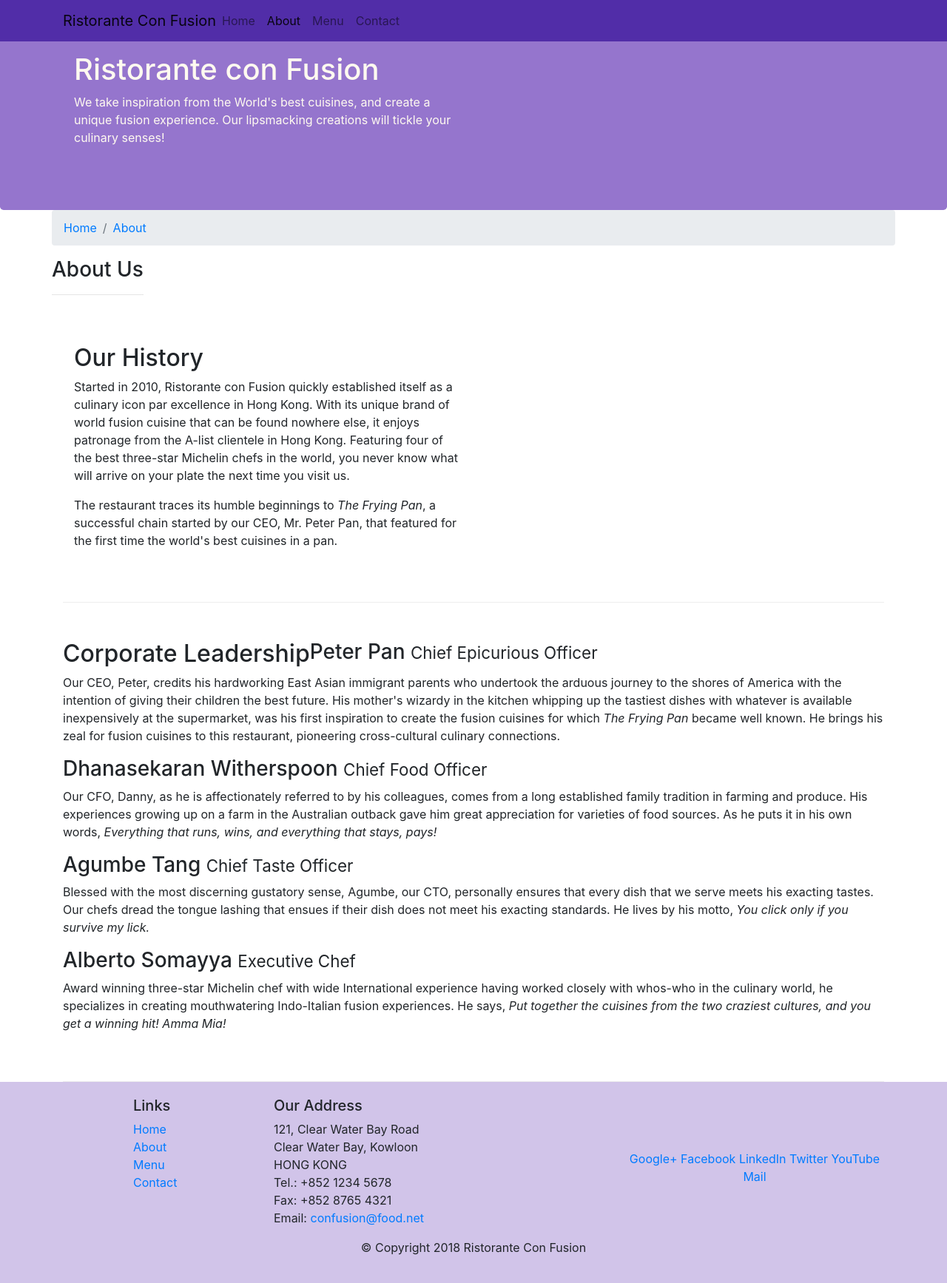
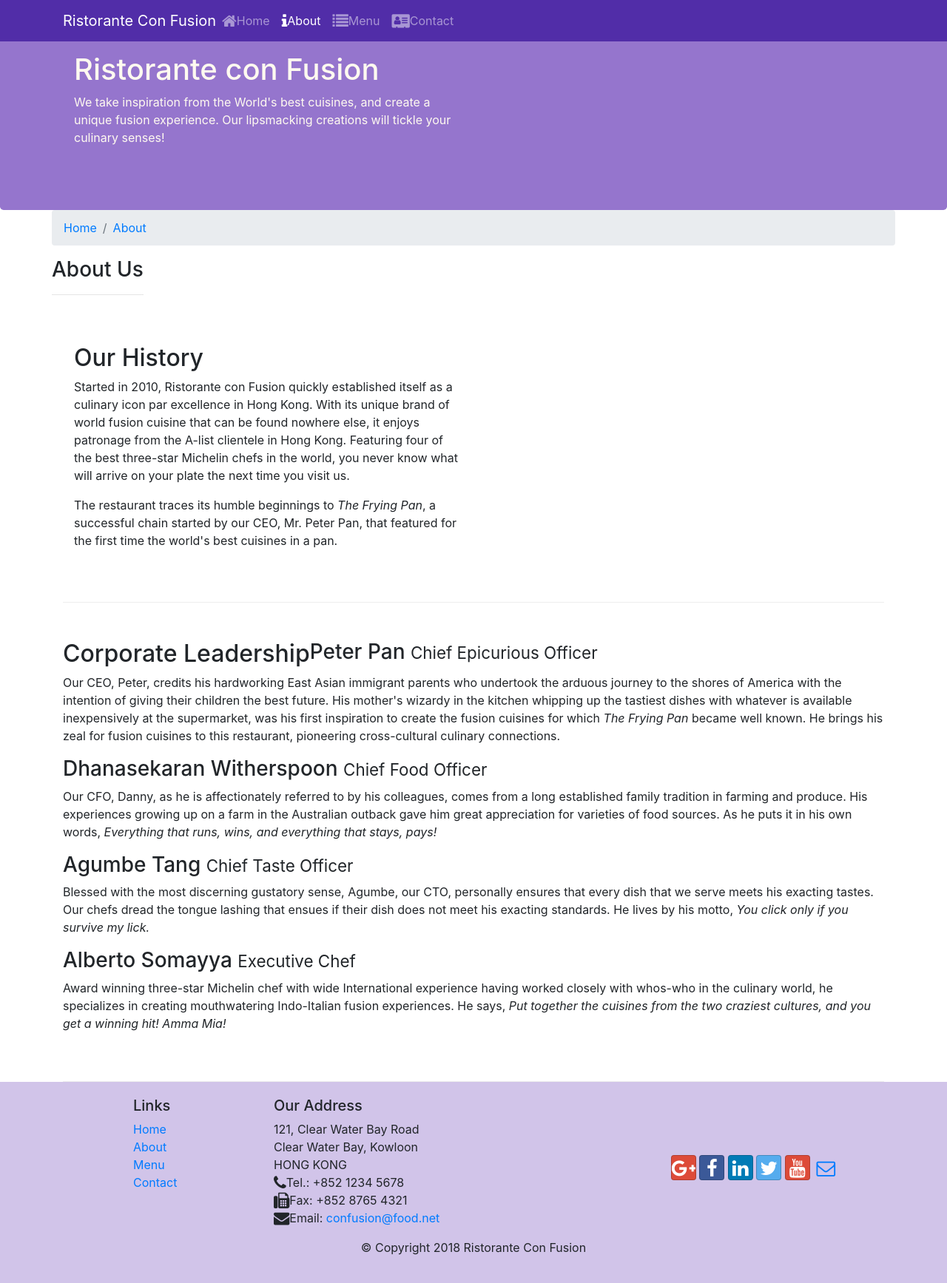
Before and after one commit to alinavasilciuc/Bootstrap, a website: page conFusion/aboutus.html in a window 1280 px wide. Shown: the whole page at 74% size. Drawn offline with nearby package versions, Linux system fonts and the light colour scheme.

Commit message:
icon fonts

```diff
--- a/conFusion/aboutus.html
+++ b/conFusion/aboutus.html
@@ -7,13 +7,15 @@
     <meta http-equiv="x-ua-compatible" content="ie=edge">
     <title>Ristorante Con Fusion: About Us</title>
     <link rel="stylesheet" href="node_modules/bootstrap/dist/css/bootstrap.min.css">
+    <link rel="stylesheet" href="node_modules/font-awesome/css/font-awesome.min.css">
+    <link rel="stylesheet" href="node_modules/bootstrap-social/bootstrap-social.css">
     <link rel="stylesheet" href="css/styles.css">
     <link rel="" href=" ">
 
 </head>
 
 <body>
-    <nav class="navbar navbar-light navbar-expand-sm fixed-top">
+    <nav class="navbar navbar-dark navbar-expand-sm fixed-top">
         <div class="container">
             <button class="navbar-toggler" type="button" data-toggle="collapse" data-target="#Navbar">
                 <span class="navbar-toggler-icon"></span>
@@ -21,10 +23,10 @@
            <a class="navbar-brand mr-auto" href="./index.html">Ristorante Con Fusion</a>
            <div class="collapse navbar-collapse" id="Navbar">
                 <ul class="navbar-nav mr-auto">
-                    <li class="nav-item"><a class="nav-link"  href="./index.html">Home</a></li>
-                    <li class="nav-item active"><a class="nav-link" href="#">About</a></li>
-                    <li class="nav-item"><a class="nav-link" href="#">Menu</a></li>
-                    <li class="nav-item"><a class="nav-link" href="#">Contact</a></li>
+                    <li class="nav-item"><a class="nav-link"  href="./index.html"><span class="fa fa-home fa-lg"></span>Home</a></li>
+                    <li class="nav-item active"><a class="nav-link" href="#"><span class="fa fa-info fa-lg"></span>About</a></li>
+                    <li class="nav-item"><a class="nav-link" href="#"><span class="fa fa-list fa-lg"></span>Menu</a></li>
+                    <li class="nav-item"><a class="nav-link" href="#"><span class="fa fa-address-card fa-lg"></span>Contact</a></li>
                 </ul>
             </div>
         </div>
@@ -99,19 +101,19 @@
 		              121, Clear Water Bay Road<br>
 		              Clear Water Bay, Kowloon<br>
 		              HONG KONG<br>
-		              Tel.: +852 1234 5678<br>
-		              Fax: +852 8765 4321<br>
-		              Email: <a href="mailto:confusion@food.net">confusion@food.net</a>
+		              <i class="fa fa-phone fa-lg"></i>Tel.: +852 1234 5678<br>
+		              <i class="fa fa-fax fa-lg"></i>Fax: +852 8765 4321<br>
+                      <i class="fa fa-envelope fa-lg"></i>Email: <a href="mailto:confusion@food.net">confusion@food.net</a>
 		           </address>
                 </div>
                 <div class="col-12 col-sm-4 align-self-center">
                     <div class="text-center">
-                        <a href="http://google.com/+">Google+</a>
-                        <a href="http://www.facebook.com/profile.php?id=">Facebook</a>
-                        <a href="http://www.linkedin.com/in/">LinkedIn</a>
-                        <a href="http://twitter.com/">Twitter</a>
-                        <a href="http://youtube.com/">YouTube</a>
-                        <a href="mailto:">Mail</a>
+                        <a class="btn btn-social-icon btn-google" href="http://google.com/+"><i class="fa fa-google-plus fa-lg"></i></a>
+                        <a class="btn btn-social-icon btn-facebook" href="http://www.facebook.com/profile.php?id="><i class="fa fa-facebook fa-lg"></i></a>
+                        <a class="btn btn-social-icon btn-linkedin" href="http://www.linkedin.com/in/"><i class="fa fa-linkedin fa-lg"></i></a>
+                        <a class="btn btn-social-icon btn-twitter" href="http://twitter.com/"><i class="fa fa-twitter fa-lg"></i></a>
+                        <a class="btn btn-social-icon btn-google" href="http://youtube.com/"><i class="fa fa-youtube fa-lg"></i></a>
+                        <a class="btn btn-social-icon" href="mailto:"><i class="fa fa-envelope-o fa-lg"></i></a>
                     </div>
                 </div>
            </div>
--- a/conFusion/package.json
+++ b/conFusion/package.json
@@ -23,6 +23,8 @@
   },
   "dependencies": {
     "bootstrap": "^4.0.0",
+    "bootstrap-social": "^5.1.1",
+    "font-awesome": "^4.7.0",
     "jquery": "^3.3.1",
     "popper.js": "^1.12.9"
   }
```
Also changed, not shown: conFusion/index.html (+16 -14 lines), 1 other file.
